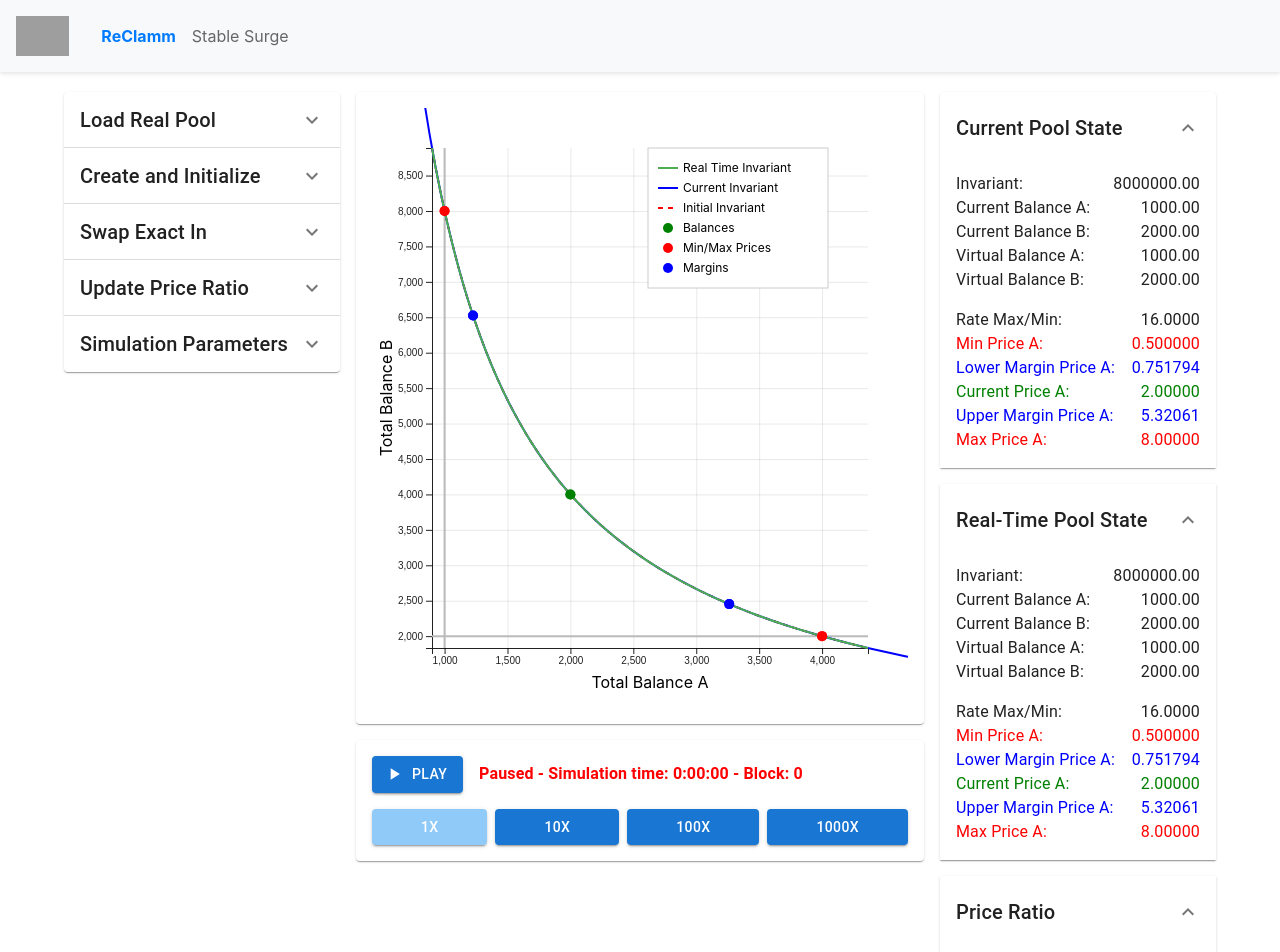
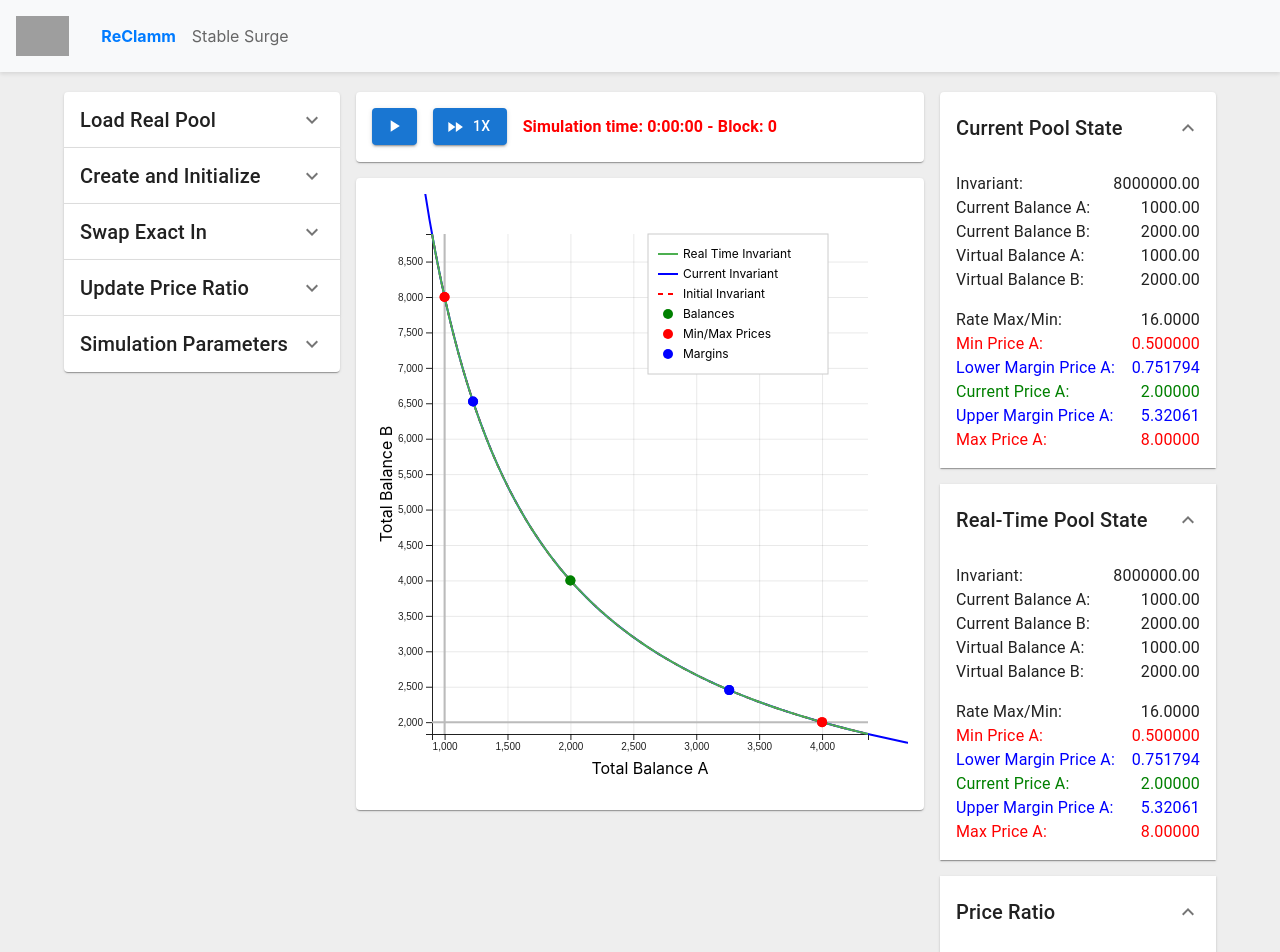
Before and after one commit to balancer/pool-math-simulator, a React (Create React App) app in the folder client/: page /reclamm in a window 1280 px wide. Shown: the top 952 px of the page. Built offline with nearby package versions, Linux system fonts and the light colour scheme; grey boxes are pictures that could not be loaded.

Commit message:
Improve simulation bar layout

```diff
--- a/client/src/components/Timer.tsx
+++ b/client/src/components/Timer.tsx
@@ -1,7 +1,6 @@
 import { Paper } from "@mui/material";
 import { Button } from "@mui/material";
-import PlayArrowIcon from "@mui/icons-material/PlayArrow";
-import PauseIcon from "@mui/icons-material/Pause";
+import { PlayArrow, Pause, FastForward } from "@mui/icons-material";
 import { Typography } from "@mui/material";
 
 import { formatTime } from "../utils/Time";
@@ -18,7 +17,15 @@ export default function Timer() {
   } = useTimer();
 
   return (
-    <Paper style={{ padding: 16, marginTop: 16 }}>
+    <Paper
+      style={{
+        paddingTop: 16,
+        paddingLeft: 16,
+        paddingRight: 16,
+        paddingBottom: 1,
+        marginBottom: 16,
+      }}
+    >
       <div
         style={{
           display: "flex",
@@ -29,10 +36,25 @@ export default function Timer() {
       >
         <Button
           variant="contained"
-          onClick={() => setIsPlaying(!isPlaying)}
-          startIcon={isPlaying ? <PauseIcon /> : <PlayArrowIcon />}
+          onClick={() => {
+            setIsPlaying(!isPlaying);
+          }}
+          style={{
+            paddingTop: 8,
+            paddingBottom: 9,
+            paddingRight: 5,
+            minWidth: 0,
+          }}
+          startIcon={isPlaying ? <Pause /> : <PlayArrow />}
+        />
+        <Button
+          variant="contained"
+          onClick={() => {
+            setSpeedMultiplier((prev) => (prev * 10 > 1000 ? 1 : prev * 10));
+          }}
+          startIcon={<FastForward />}
         >
-          {isPlaying ? "Pause" : "Play"}
+          {speedMultiplier}x
         </Button>
         <Typography
           style={{
@@ -40,25 +62,9 @@ export default function Timer() {
             color: isPlaying ? "green" : "red",
           }}
         >
-          {isPlaying ? "Running" : "Paused"} - Simulation time:{" "}
-          {formatTime(simulationSeconds)} - Block: {blockNumber}
+          Simulation time: {formatTime(simulationSeconds)} - Block:{" "}
+          {blockNumber}
         </Typography>
-      </div>
-      <div style={{ display: "flex", gap: 8, flexWrap: "wrap" }}>
-        {[1, 10, 100, 1000].map((speed) => (
-          <Button
-            key={speed}
-            variant="contained"
-            onClick={() => setSpeedMultiplier(speed)}
-            style={{
-              backgroundColor:
-                speedMultiplier === speed ? "#90caf9" : undefined,
-              flex: "1 1 auto",
-            }}
-          >
-            {speed}x
-          </Button>
-        ))}
       </div>
     </Paper>
   );
--- a/client/src/index.css
+++ b/client/src/index.css
@@ -1,13 +1,14 @@
 body {
   margin: 0;
-  font-family: -apple-system, BlinkMacSystemFont, 'Segoe UI', 'Roboto', 'Oxygen',
-    'Ubuntu', 'Cantarell', 'Fira Sans', 'Droid Sans', 'Helvetica Neue',
+  font-family: -apple-system, BlinkMacSystemFont, "Segoe UI", "Roboto", "Oxygen",
+    "Ubuntu", "Cantarell", "Fira Sans", "Droid Sans", "Helvetica Neue",
     sans-serif;
   -webkit-font-smoothing: antialiased;
   -moz-osx-font-smoothing: grayscale;
+  background-color: #eeeeee;
 }
 
 code {
-  font-family: source-code-pro, Menlo, Monaco, Consolas, 'Courier New',
+  font-family: source-code-pro, Menlo, Monaco, Consolas, "Courier New",
     monospace;
 }
--- a/client/src/pool-types/reclamm/ReClamm.tsx
+++ b/client/src/pool-types/reclamm/ReClamm.tsx
@@ -51,6 +51,7 @@ export default function ReClamm() {
     setBlockNumber,
     speedMultiplier,
   } = useTimer();
+
   const [isPoolInRange, setIsPoolInRange] = useState<boolean>(true);
   const [outOfRangeTime, setOutOfRangeTime] = useState<number>(0);
   const [lastRangeCheckTime, setLastRangeCheckTime] = useState<number>(0);
@@ -151,10 +152,12 @@ export default function ReClamm() {
   const [lpFeePercent, setLpFeePercent] = useState<number>(1);
 
   const realTimeInvariant = useMemo(() => {
-    return (
-      (realTimeBalanceA + realTimeVirtualBalances.virtualBalanceA) *
-      (realTimeBalanceB + realTimeVirtualBalances.virtualBalanceB)
-    );
+    return calculateInvariant({
+      balanceA: realTimeBalanceA,
+      balanceB: realTimeBalanceB,
+      virtualBalanceA: realTimeVirtualBalances.virtualBalanceA,
+      virtualBalanceB: realTimeVirtualBalances.virtualBalanceB,
+    });
   }, [realTimeBalanceA, realTimeBalanceB, realTimeVirtualBalances]);
 
   const { poolCenteredness } = useMemo(() => {
@@ -945,6 +948,7 @@ export default function ReClamm() {
         </Grid>
 
         <Grid item xs={6}>
+          <Timer />
           <Paper style={{ padding: 16, textAlign: "center" }}>
             <div style={{ width: "100%", height: 600 }}>
               <ReClammChart
@@ -961,7 +965,6 @@ export default function ReClamm() {
               />
             </div>
           </Paper>
-          <Timer />
         </Grid>
 
         {/* Current Values Column */}
```
